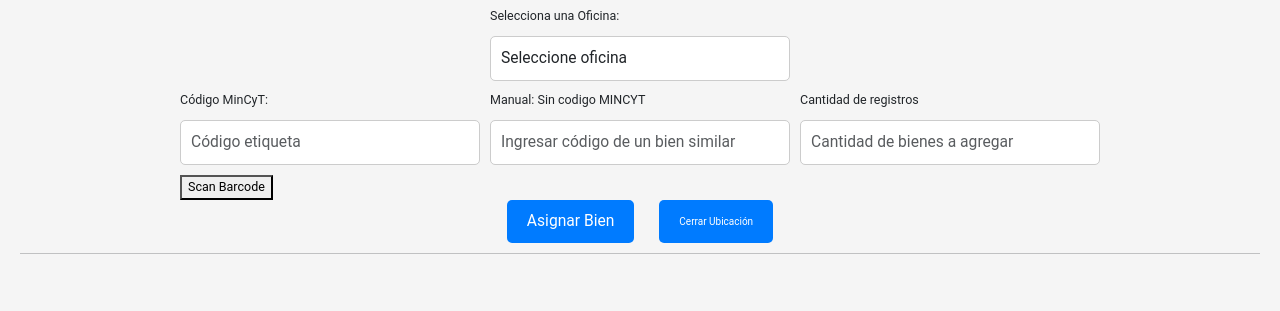
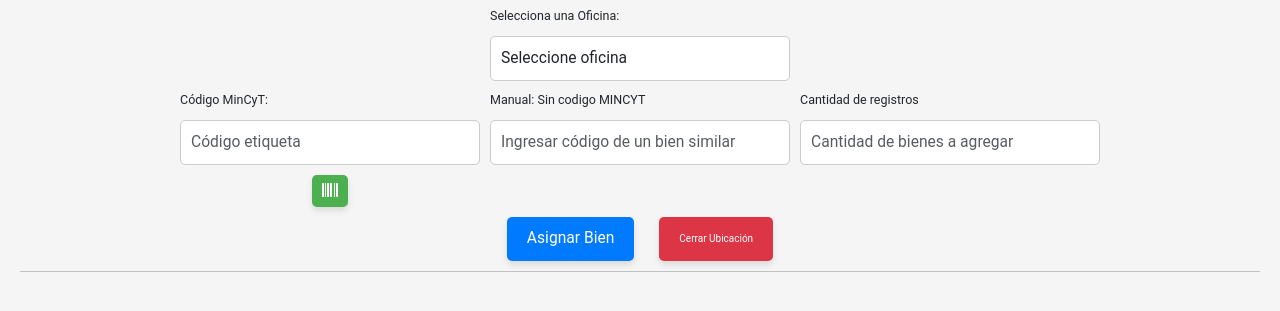
Before and after one commit to hjaast77/patrimonio, a website: page public/index.html in a window 1280 px wide. Shown: the part 165-476 px from the top of the page. Drawn offline with nearby package versions, Linux system fonts and the light colour scheme; no server answers.

Commit message:
scan bar code 2

```diff
--- a/controllers/oficinasController.js
+++ b/controllers/oficinasController.js
@@ -3,7 +3,7 @@ const db = require("../models/db");
 const listarOficinas = async (req, res) => {
   try {
     const [rows] = await db.pool.execute(
-      "SELECT * FROM oficinas ORDER BY cerrada DESC;"
+      "SELECT * FROM oficinas ORDER BY cerrada DESC, nombre ASC;"
     );
     res.json(rows);
   } catch (error) {
@@ -129,7 +129,7 @@ const eliminarOficina = async (req, res) => {
 const listarTodasOficinas = async (req, res) => {
   try {
     const [rows] = await db.pool.execute(
-      "SELECT * FROM oficinas ORDER BY pisos_id ASC;"
+      "SELECT * FROM oficinas ORDER BY nombre ASC;"
     );
     res.json(rows);
   } catch (error) {
--- a/public/css/styles.css
+++ b/public/css/styles.css
@@ -120,6 +120,21 @@ nav {
   font-size: 1.2em;
 }
 
+.scan{
+/* Estilos adicionales */
+padding: 4px 10px;      /* Espaciado interno */
+background-color: #4CAF50; /* Color de fondo (verde) */
+color: white;            /* Color del texto e ícono */
+border: none;            /* Sin borde */
+border-radius: 5px;      /* Bordes redondeados */
+font-size: 16px;         /* Tamaño de fuente */
+cursor: pointer;         /* Cambia el cursor a una mano */
+box-shadow: 0 4px 6px rgba(0, 0, 0, 0.1); /* Sombra sutil */
+transition: background-color 0.3s ease, transform 0.3s ease; /* Animación suave */
+  display: block;
+  margin: 10px auto;
+}
+
 /* .ubicacion-card p {
   margin: 5px 0;
 }
@@ -184,7 +199,14 @@ h2 {
 #asignarBtn,
 #cerrarUbicacion {
   font-size: 0.8em;
+  box-shadow: 0 4px 6px rgba(0, 0, 0, 0.1);
+
 }
+
+#cerrarUbicacion {
+background-color: #dc3545;
+}
+
 
 .form-control {
   width: 100%;
--- a/public/index.html
+++ b/public/index.html
@@ -55,7 +55,7 @@
                     <label class="formLabel" for="bienInput">Código MinCyT:</label>
                     <input type="number" id="bienInput" class="form-control" placeholder="Código etiqueta">
 
-                    <button onclick="startScan()">Scan Barcode</button>
+                    <button class="scan" onclick="startScan()"><i class="fa-solid fa-barcode"></i></button>
                 </div>
                 <div>
                     <label class="formLabel" for="bienInputManual">Manual: Sin codigo
```
